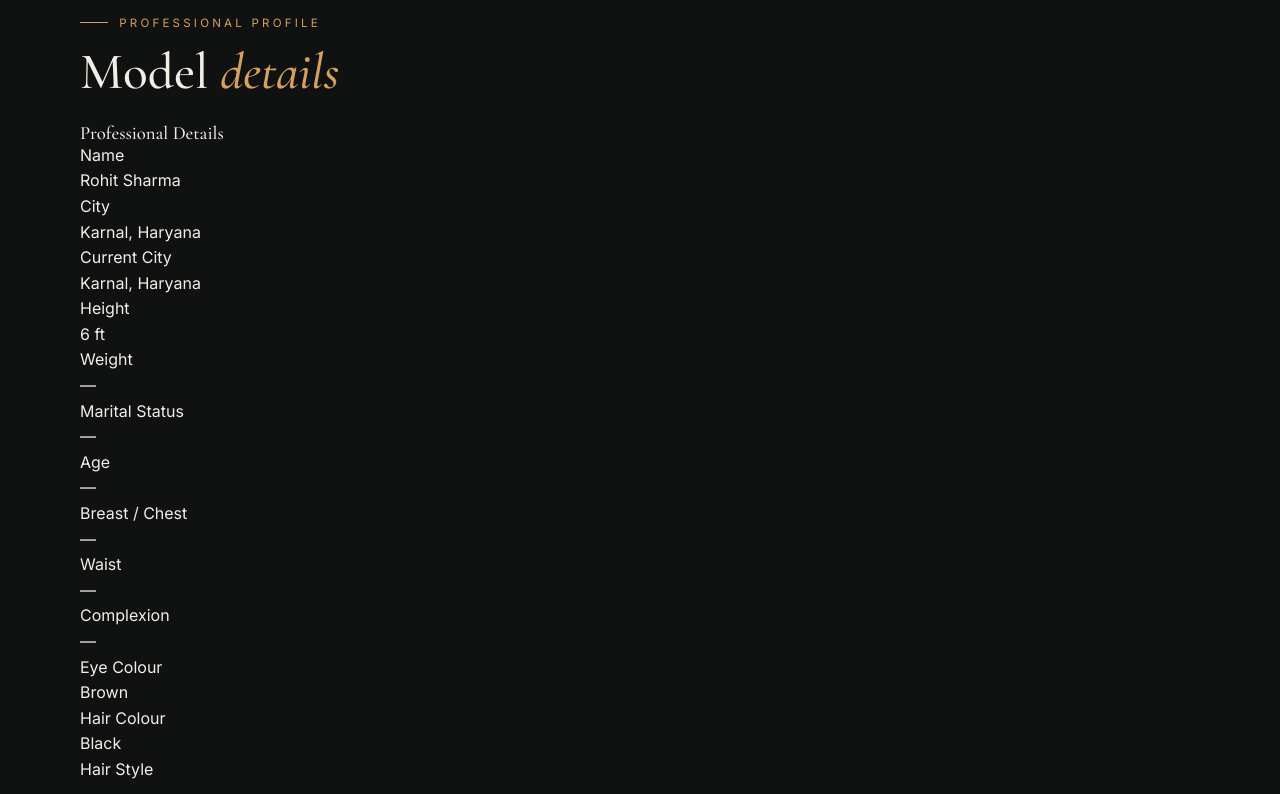
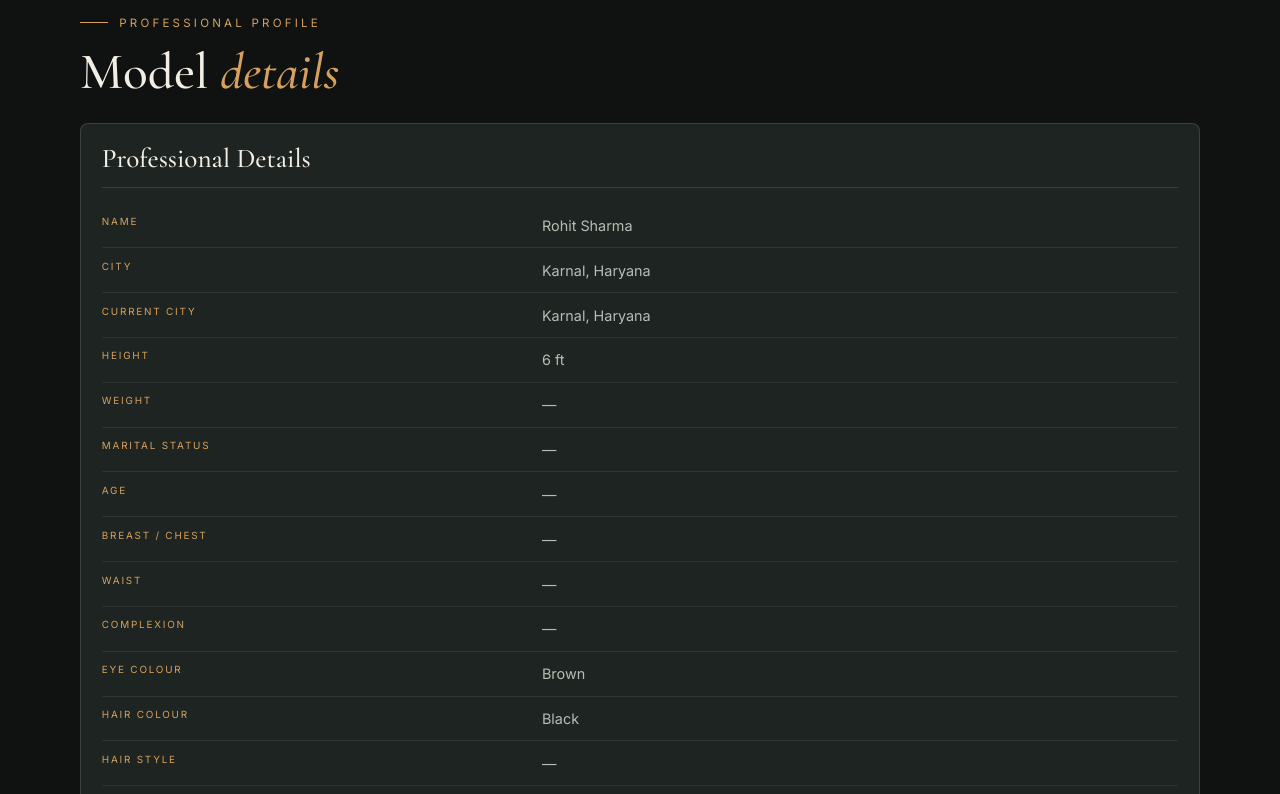
Before and after one commit to nehasinghnayakaa-byte/Portfolio, a plain HTML site: page index.html in a window 1280 px wide. Shown: the part 1100-1894 px from the top of the page. Drawn offline with nearby package versions, Linux system fonts and the light colour scheme.

Commit message:
Update style.css

```diff
--- a/style.css
+++ b/style.css
@@ -146,6 +146,59 @@ h2 em, .hero__title em { font-style: italic; color: var(--accent); }
 .stats__card:hover { border-color: var(--accent); transform: translateY(-2px); }
 .stats__card dt { font-size: .62rem; letter-spacing: .24em; text-transform: uppercase; color: var(--accent); }
 .stats__card dd { font-family: var(--serif); font-size: 1.45rem; line-height: 1.1; }
+
+/* ---------- Professional Profile ---------- */
+
+.profile-grid {
+  display: grid;
+  gap: 1rem;
+}
+
+.profile-card {
+  padding: 1.3rem;
+  background: var(--surface-2);
+  border: 1px solid var(--line);
+  border-radius: var(--radius);
+}
+
+.profile-card h3 {
+  font-size: 1.7rem;
+  color: var(--ink);
+  margin-bottom: 1rem;
+  padding-bottom: .8rem;
+  border-bottom: 1px solid var(--line);
+}
+
+.profile-list {
+  display: grid;
+  gap: 0;
+}
+
+.profile-list > div {
+  display: grid;
+  grid-template-columns: minmax(120px, .8fr) 1.2fr;
+  gap: 1rem;
+  padding: .65rem 0;
+  border-bottom: 1px solid rgba(242, 238, 229, .08);
+}
+
+.profile-list > div:last-child {
+  border-bottom: 0;
+}
+
+.profile-list dt {
+  font-size: .62rem;
+  letter-spacing: .18em;
+  text-transform: uppercase;
+  color: var(--accent);
+}
+
+.profile-list dd {
+  font-family: var(--sans);
+  font-size: .9rem;
+  color: var(--ink-soft);
+  overflow-wrap: anywhere;
+}
 
 /* ---------- 7. Portfolio gallery ---------- */
 .filters {
```
